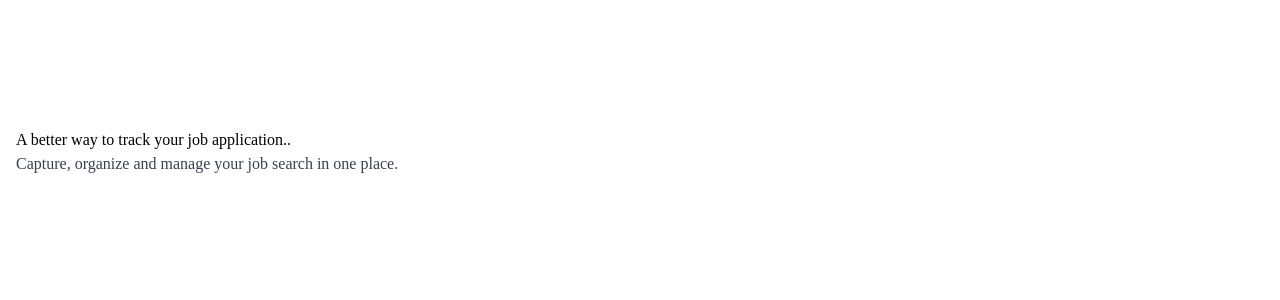
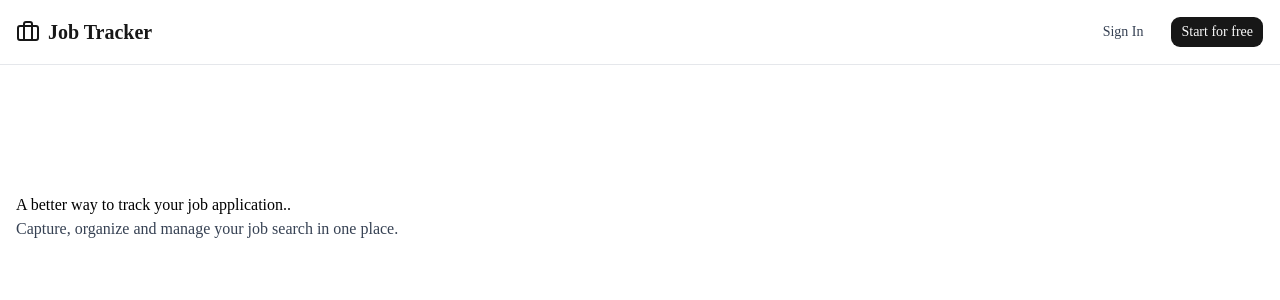
Before and after one commit to therafiniac/job-application-tracker, a Next.js app: page / in a window 1280 px wide. Shown: the top 300 px of the page. Built offline with nearby package versions, Linux system fonts and the light colour scheme.

Commit message:
feat(ui): Add a navbar

```diff
--- a/src/app/layout.tsx
+++ b/src/app/layout.tsx
@@ -1,20 +1,21 @@
-import type { Metadata } from "next";
-import { Geist, Geist_Mono } from "next/font/google";
-import "./globals.css";
+import type { Metadata } from 'next';
+import { Geist, Geist_Mono } from 'next/font/google';
+import './globals.css';
+import Navbar from '@/components/Navbar';
 
 const geistSans = Geist({
-  variable: "--font-geist-sans",
-  subsets: ["latin"],
+  variable: '--font-geist-sans',
+  subsets: ['latin'],
 });
 
 const geistMono = Geist_Mono({
-  variable: "--font-geist-mono",
-  subsets: ["latin"],
+  variable: '--font-geist-mono',
+  subsets: ['latin'],
 });
 
 export const metadata: Metadata = {
-  title: "Create Next App",
-  description: "Generated by create next app",
+  title: 'Create Next App',
+  description: 'Generated by create next app',
 };
 
 export default function RootLayout({
@@ -27,6 +28,7 @@
       lang="en"
       className={`${geistSans.variable} ${geistMono.variable} h-full antialiased`}
     >
+      <Navbar />
       <body className="min-h-full flex flex-col">{children}</body>
     </html>
   );
--- /dev/null
+++ b/src/components/Navbar.tsx
@@ -0,0 +1,34 @@
+import { Briefcase } from 'lucide-react';
+import Link from 'next/link';
+import React from 'react';
+import { Button } from './ui/button';
+
+const Navbar = () => {
+  return (
+    <nav className="border-b border-gray-200 bg-white">
+      <div className="container mx-auto flex h-16 items-center px-4 justify-between">
+        <Link
+          href="/"
+          className="flex items-center gap-2 text-xl font-semibold text-primary"
+        >
+          <Briefcase />
+          Job Tracker
+        </Link>
+        <div className="flex items-center gap-4">
+          <Link href="/sign-in" className="text-gray-700 hover:text-black">
+            <Button variant="ghost" className="text-gray-700 hover:text-black">
+              Sign In
+            </Button>
+          </Link>
+          <Link href="/sign-up">
+            <Button className="bg-primary hover:bg-primary/90">
+              Start for free
+            </Button>
+          </Link>
+        </div>
+      </div>
+    </nav>
+  );
+};
+
+export default Navbar;
```
